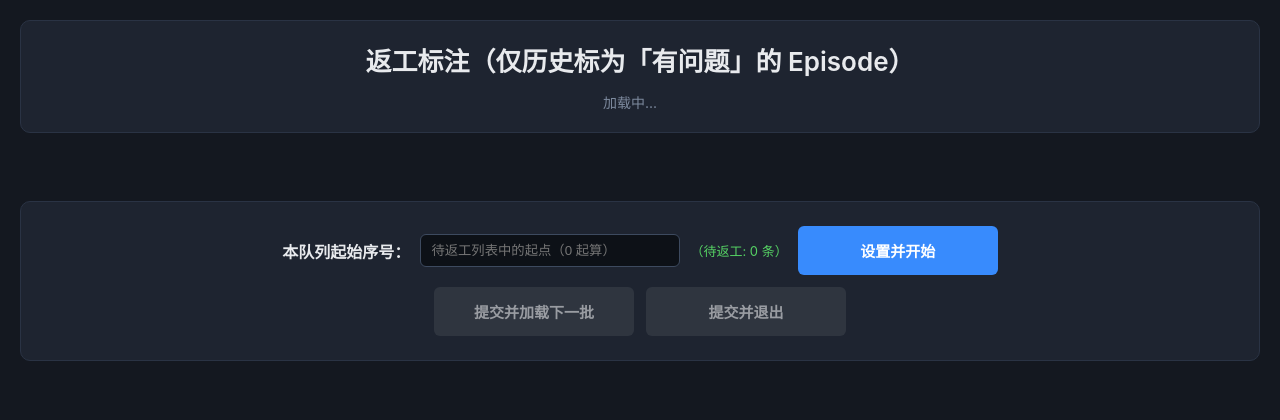
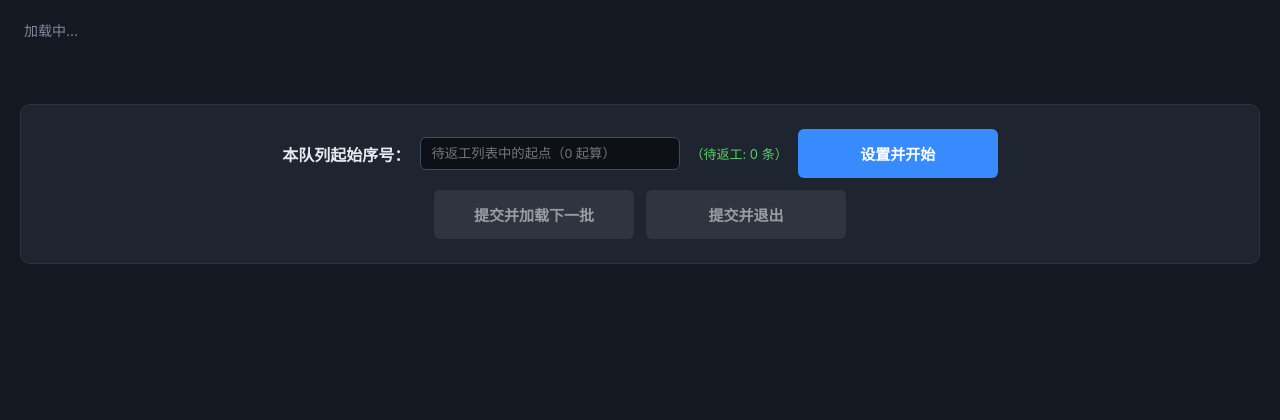
Before and after one commit to BinDir0/zarr-web-viewer, a Flask app: page /rework in a window 1280 px wide. Shown: the top 420 px of the page. Run offline with Flask 3, Linux system fonts and the light colour scheme; data that the repository does not hold is empty.

Commit message:
Trim rework page header text

```diff
--- a/templates/rework_check.html
+++ b/templates/rework_check.html
@@ -19,24 +19,19 @@
         }
 
         .header {
-            text-align: center;
-            margin-bottom: 20px;
-            padding: 20px 24px;
-            background: #1e2430;
-            border-radius: 10px;
-            border: 1px solid #2a3344;
-        }
-
-        .header h1 {
-            font-size: 26px;
-            margin-bottom: 12px;
-            font-weight: 600;
+            margin: 0 auto 16px;
+            padding: 0 4px;
+            max-width: 1400px;
         }
 
         .header .stats {
             font-size: 14px;
             color: #7d8a9e;
-            margin-top: 14px;
+            display: flex;
+            justify-content: space-between;
+            align-items: center;
+            gap: 12px;
+            min-height: 20px;
         }
 
         .controls {
@@ -297,10 +292,9 @@
 </head>
 <body>
     <div class="header">
-        <h1>返工标注（仅历史标为「有问题」的 Episode）</h1>
         <div class="stats">
             <span id="loadedCount">加载中...</span>
-            <span id="preloadStatus" style="margin-left: 20px; color: #56d364; font-size: 0.9em;"></span>
+            <span id="preloadStatus" style="color: #56d364; font-size: 0.9em;"></span>
         </div>
     </div>
 
```
